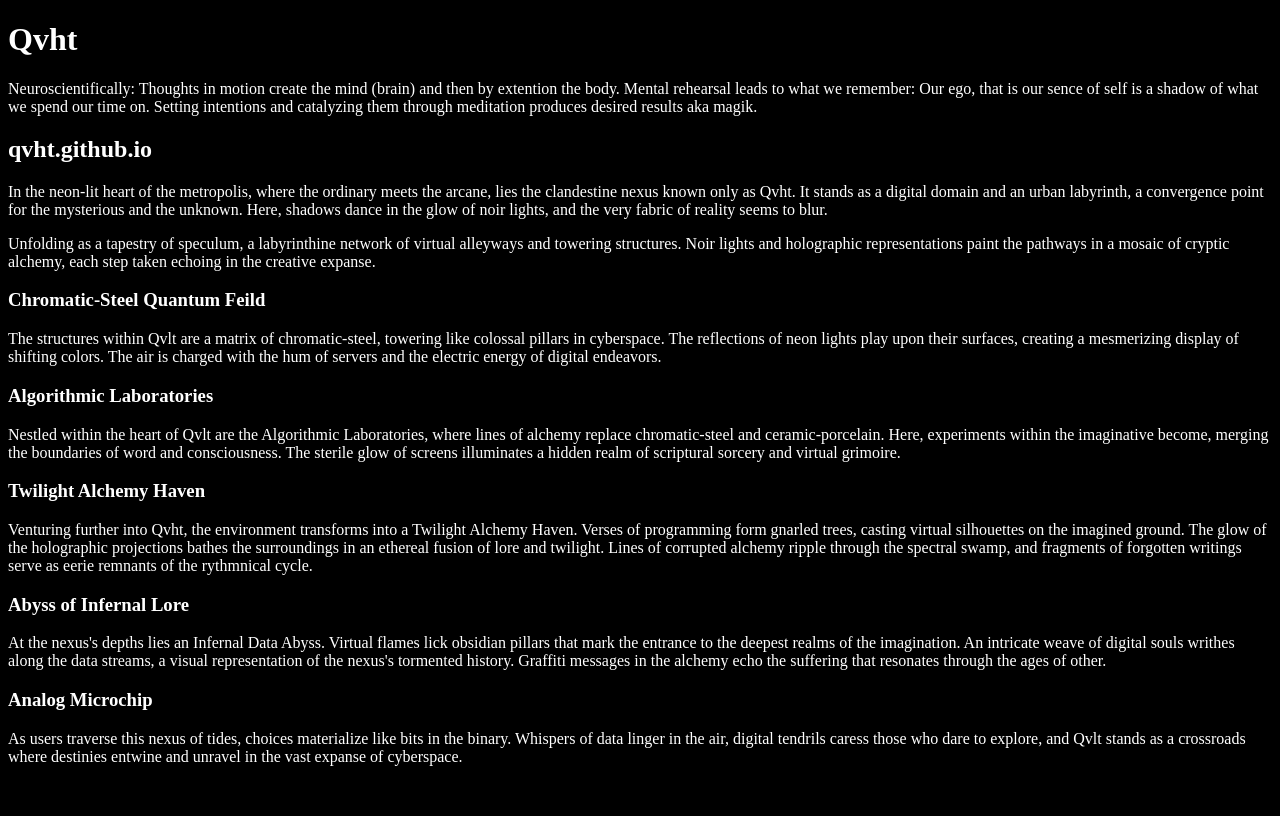
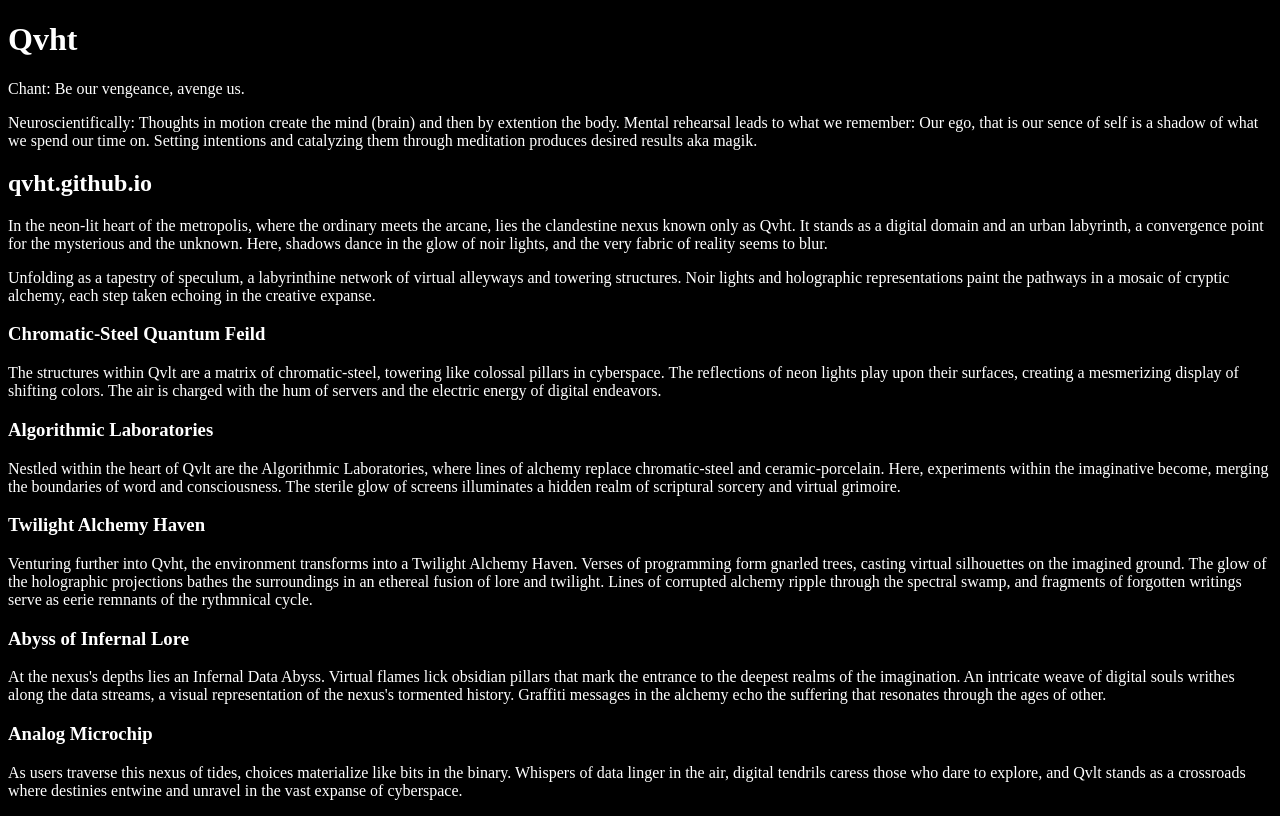
Before and after one commit to qvht/qvht.github.io, a plain HTML site: page index.html in a window 1280 px wide. Drawn offline with Linux system fonts and the light colour scheme.

Commit message:
Update index.html

```diff
--- a/index.html
+++ b/index.html
@@ -12,6 +12,8 @@
 <body>
 
 <h1>Qvht</h1>
+
+<p>Chant: Be our vengeance, avenge us.</p>
 
 <p>Neuroscientifically: Thoughts in motion create the mind (brain) and then by extention the body. Mental rehearsal leads to what we remember: Our ego, that is our sence of self is a shadow of what we spend our time on. Setting intentions and catalyzing them through meditation produces desired results aka magik.</p>
 
```
